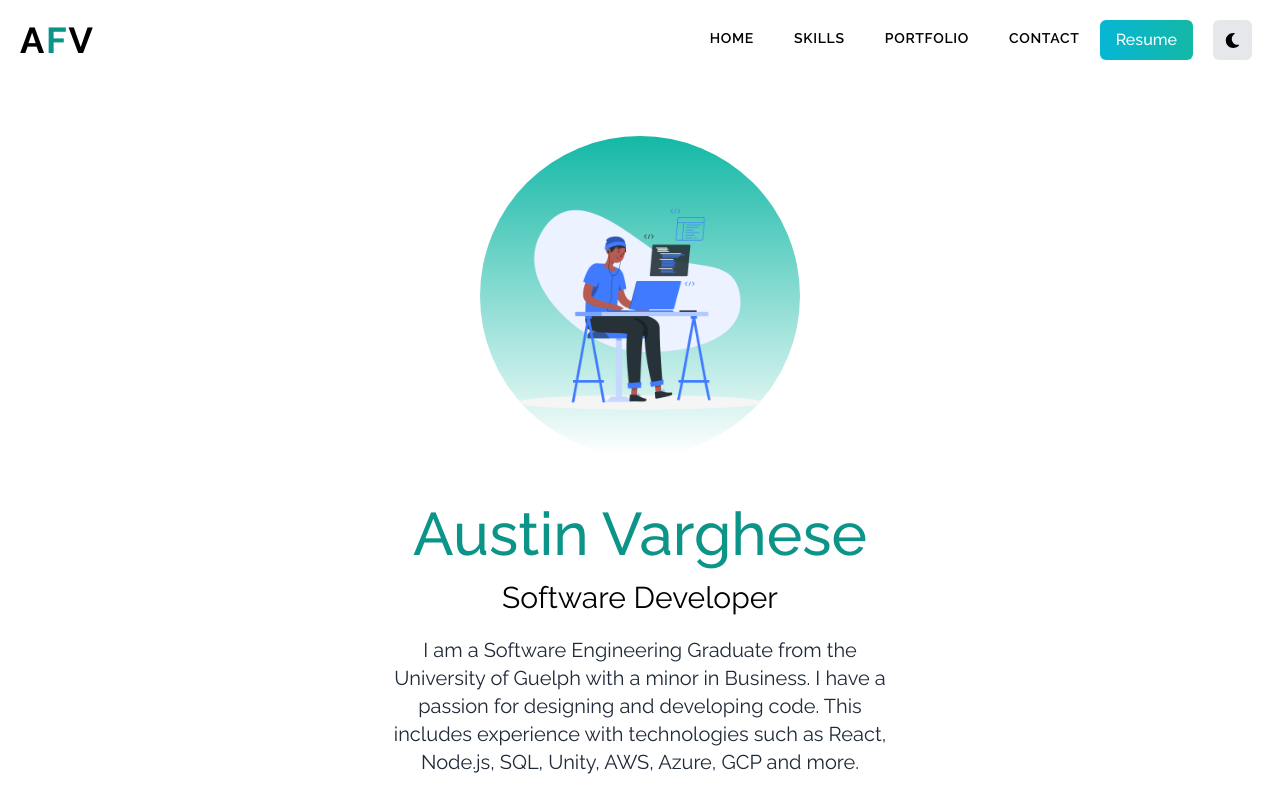
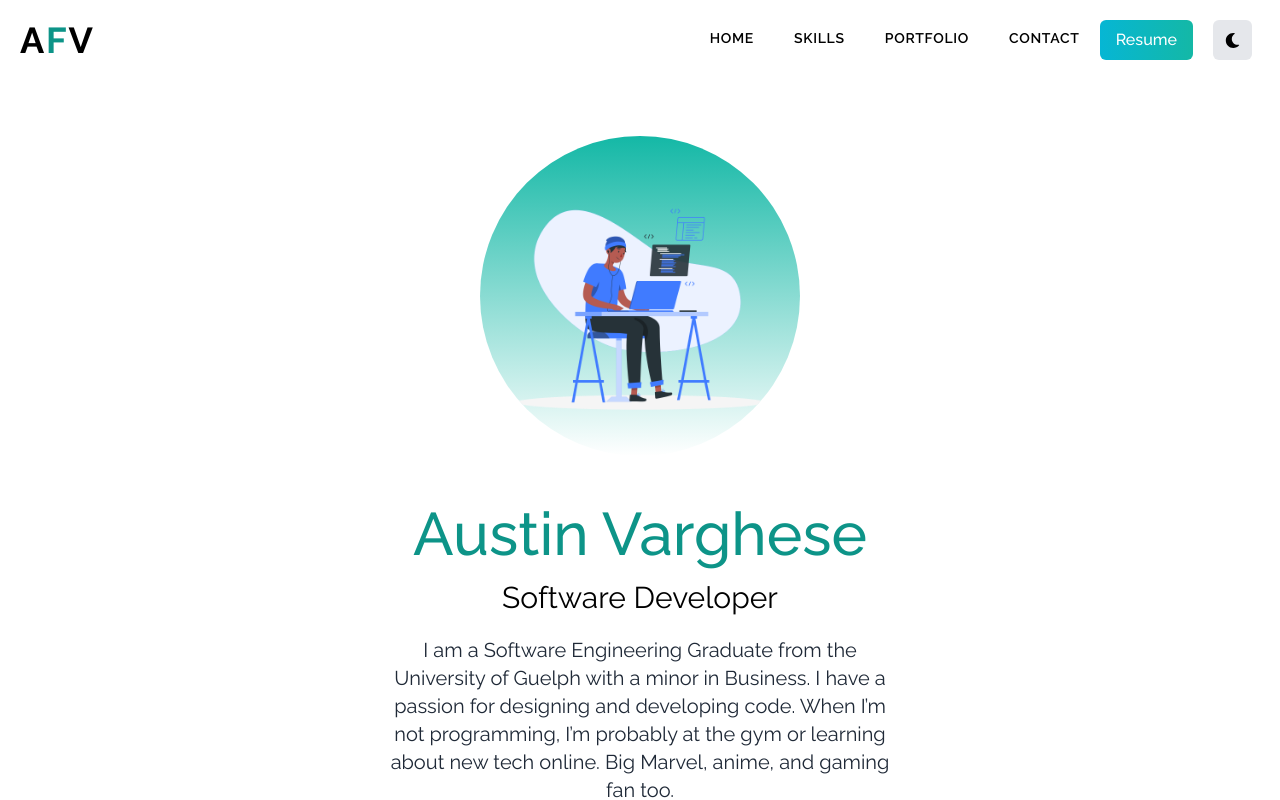
Before and after one commit to Austin-FV/nextjs-portfolio, a Next.js app: page / in a window 1280 px wide. Shown: the top 800 px of the page. Built offline with nearby package versions, Linux system fonts and the light colour scheme.

Commit message:
updated homepage and resume

```diff
--- a/components/HomePage.jsx
+++ b/components/HomePage.jsx
@@ -40,8 +40,7 @@ const HomePage = () => {
                         <div className='text-center p-10'>
                             <h2 className='text-5xl py-2 text-teal-600 font-medium md:text-6xl'>Austin Varghese</h2>
                             <h3 className='text-2xl py-2 md:text-3xl dark:text-gray-100'>Software Developer</h3>
-                            <p className='text-md py-3 leading-8 text-gray-800 md:text-xl max-w-lg mx-auto dark:text-gray-300'>I am a Software Engineering Graduate from the University of Guelph with a minor in Business. I have a passion for designing and developing code. This includes experience with technologies such as
-                                React, Node.js, SQL, Unity, AWS, Azure, GCP and more.
+                            <p className='text-md py-3 leading-8 text-gray-800 md:text-xl max-w-lg mx-auto dark:text-gray-300'>I am a Software Engineering Graduate from the University of Guelph with a minor in Business. I have a passion for designing and developing code. When I’m not programming, I’m probably at the gym or learning about new tech online. Big Marvel, anime, and gaming fan too.
                             </p>
                         </div>
                         <div className='text-5xl flex justify-center gap-16 pb-8 text-gray-600 md:hidden'>
```
Also changed, not shown: 1 other file (tests, documents, lock files or other folders).
